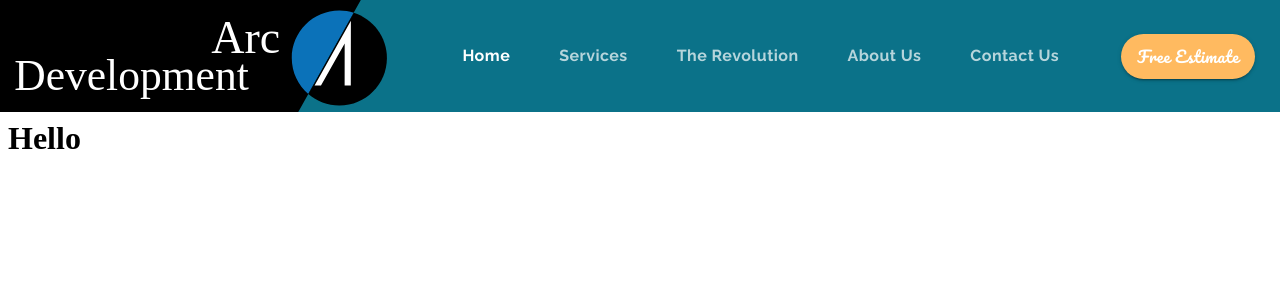
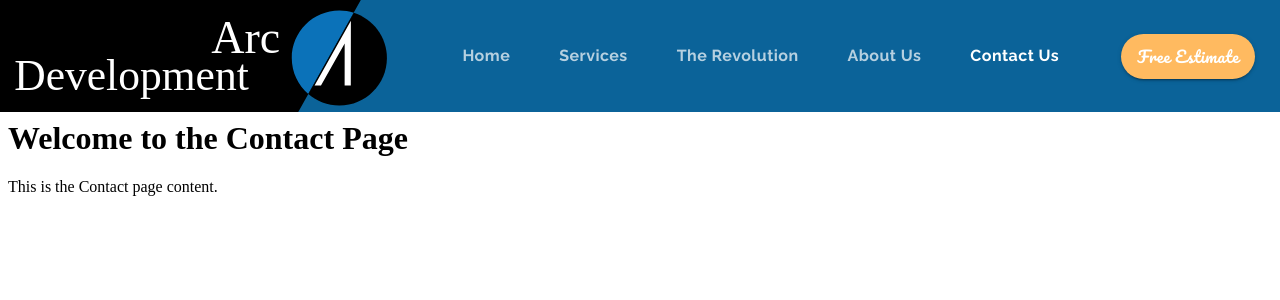
Before and after one commit to KacperLudwiczak/Material-UI-React-Arcdevelopment-Project-Study, a React (Create React App) app: page /contact in a window 1280 px wide. Shown: the top 300 px of the page. Built offline with nearby package versions, Linux system fonts and the light colour scheme.

Commit message:
Navigation with React Router

```diff
--- /dev/null
+++ b/src/components/About.js
@@ -0,0 +1,12 @@
+import React from "react";
+
+const About = () => {
+  return (
+    <div>
+      <h1>Welcome to the About Page</h1>
+      <p>This is the About page content.</p>
+    </div>
+  );
+};
+
+export default About;
--- a/src/components/App.js
+++ b/src/components/App.js
@@ -1,13 +1,33 @@
 import React from "react";
+import { BrowserRouter, Routes, Route } from "react-router-dom";
 import Header from "./ui/Header";
 import { ThemeProvider } from "@material-ui/styles";
 import theme from "./ui/Theme";
+import Home from "./Home";
+import Services from "./Services";
+import Customofware from "./Customofware";
+import Revolution from "./Revolution";
+import Contact from "./Contact";
+import About from "./About";
+import Estimate from "./Estimate";
 
 function App() {
   return (
     <ThemeProvider theme={theme}>
-      <Header />
-      <h1>Hello</h1>
+      <BrowserRouter>
+        <Header />
+        <Routes>
+          <Route path="/" element={<Home />} />
+          <Route path="/services" element={<Services />} />
+          <Route path="/revolution" element={<Revolution />} />
+          <Route path="/about" element={<About />} />
+          <Route path="/contact" element={<Contact />} />
+          <Route path="/estimate" element={<Estimate />} />
+          <Route path="/customofware" element={<Customofware />} />{" "}
+          {/* <Route path="/mobileapps" element={} /> */}
+          {/* <Route path="/websites" element={} /> */}
+        </Routes>
+      </BrowserRouter>
     </ThemeProvider>
   );
 }
--- /dev/null
+++ b/src/components/Contact.js
@@ -0,0 +1,12 @@
+import React from "react";
+
+const Contact = () => {
+  return (
+    <div>
+      <h1>Welcome to the Contact Page</h1>
+      <p>This is the Contact page content.</p>
+    </div>
+  );
+};
+
+export default Contact;
--- /dev/null
+++ b/src/components/Customofware.js
@@ -0,0 +1,12 @@
+import React from "react";
+
+const Customofware = () => {
+  return (
+    <div>
+      <h1>Welcome to the Customofware Page</h1>
+      <p>This is the Customofware page content.</p>
+    </div>
+  );
+};
+
+export default Customofware;
--- /dev/null
+++ b/src/components/Estimate.js
@@ -0,0 +1,12 @@
+import React from "react";
+
+const Estimate = () => {
+  return (
+    <div>
+      <h1>Welcome to the Estimate Page</h1>
+      <p>This is the Estimate page content.</p>
+    </div>
+  );
+};
+
+export default Estimate;
--- /dev/null
+++ b/src/components/Home.js
@@ -0,0 +1,12 @@
+import React from "react";
+
+const Home = () => {
+  return (
+    <div>
+      <h1>Welcome to the Home Page</h1>
+      <p>This is the home page content.</p>
+    </div>
+  );
+};
+
+export default Home;
--- /dev/null
+++ b/src/components/Revolution.js
@@ -0,0 +1,12 @@
+import React from "react";
+
+const Revolution = () => {
+  return (
+    <div>
+      <h1>Welcome to the Revolution Page</h1>
+      <p>This is the Revolution page content.</p>
+    </div>
+  );
+};
+
+export default Revolution;
--- /dev/null
+++ b/src/components/Services.js
@@ -0,0 +1,12 @@
+import React from "react";
+
+const Services = () => {
+  return (
+    <div>
+      <h1>Welcome to the Services Page</h1>
+      <p>This is the services page content.</p>
+    </div>
+  );
+};
+
+export default Services;
--- a/src/components/ui/Header.js
+++ b/src/components/ui/Header.js
@@ -1,4 +1,4 @@
-import React, { useState } from "react";
+import React, { useState, useEffect } from "react";
 import { AppBar } from "@material-ui/core";
 import { Toolbar } from "@material-ui/core";
 import useScrollTrigger from "@material-ui/core/useScrollTrigger";
@@ -6,6 +6,7 @@ import makeStyles from "@material-ui/core/styles/makeStyles";
 import Tabs from "@material-ui/core/Tabs";
 import Tab from "@material-ui/core/Tab";
 import Button from "@material-ui/core/Button";
+import { Link } from "react-router-dom";
 
 import logo from "../../assets/logo.svg";
 
@@ -23,7 +24,8 @@ function ElevationScroll(props) {
 
 const useStyles = makeStyles((theme) => ({
   toolbarMargin: { ...theme.mixins.toolbar, marginBottom: "3em" },
-  logo: { height: "7em" },
+  logo: { height: "8em" },
+  logoContainer: { padding: 0, "&:hover": { backgroundColor: "transparent" } },
   tabContainer: { marginLeft: "auto" },
   tab: {
     ...theme.typography.tab,
@@ -47,28 +49,81 @@ export default function Header(props) {
     setValue(value);
   };
 
+  useEffect(() => {
+    if (window.location.pathname === "/" && value !== 0) {
+      setValue(0);
+    } else if (window.location.pathname === "/services" && value !== 1) {
+      setValue(1);
+    } else if (window.location.pathname === "/revolution" && value !== 2) {
+      setValue(2);
+    } else if (window.location.pathname === "/about" && value !== 3) {
+      setValue(3);
+    } else if (window.location.pathname === "/contact" && value !== 4) {
+      setValue(4);
+    } else if (window.location.pathname === "/estimate" && value !== 5) {
+      setValue(5);
+    }
+  }, [value]);
+
   return (
     <>
       <ElevationScroll>
         <AppBar position="fixed" color="primary">
           <Toolbar disableGutters>
-            <img alt="company logo" className={classes.logo} src={logo} />
+            <Button
+              className={classes.logoContainer}
+              component={Link}
+              disableRipple
+              to="/"
+              onClick={() => {
+                setValue(0);
+              }}
+            >
+              <img alt="company logo" className={classes.logo} src={logo} />
+            </Button>
             <Tabs
               className={classes.tabContainer}
               value={value}
               onChange={handlerChange}
               indicatorColor="primary"
             >
-              <Tab className={classes.tab} label="Home" />
-              <Tab className={classes.tab} label="Services" />
-              <Tab className={classes.tab} label="The Revolution" />
-              <Tab className={classes.tab} label="About Us" />
-              <Tab className={classes.tab} label="Contact Us" />
+              <Tab
+                className={classes.tab}
+                label="Home"
+                component={Link}
+                to="/"
+              />
+              <Tab
+                className={classes.tab}
+                label="Services"
+                component={Link}
+                to="/services"
+              />
+              <Tab
+                className={classes.tab}
+                label="The Revolution"
+                component={Link}
+                to="/revolution"
+              />
+              <Tab
+                className={classes.tab}
+                label="About Us"
+                component={Link}
+                to="/about"
+              />
+              <Tab
+                className={classes.tab}
+                label="Contact Us"
+                component={Link}
+                to="/contact"
+              />
             </Tabs>
             <Button
               variant="contained"
               color="secondary"
               className={classes.button}
+              component={Link}
+              to="/estimate"
             >
               Free Estimate
             </Button>
--- a/src/components/ui/Theme.js
+++ b/src/components/ui/Theme.js
@@ -1,6 +1,6 @@
 import { createMuiTheme } from "@material-ui/core/styles";
 
-const arcBlue = "#0B7289";
+const arcBlue = "#0B6399";
 const arcOrange = "#FFBA60";
 
 export default createMuiTheme({
```
